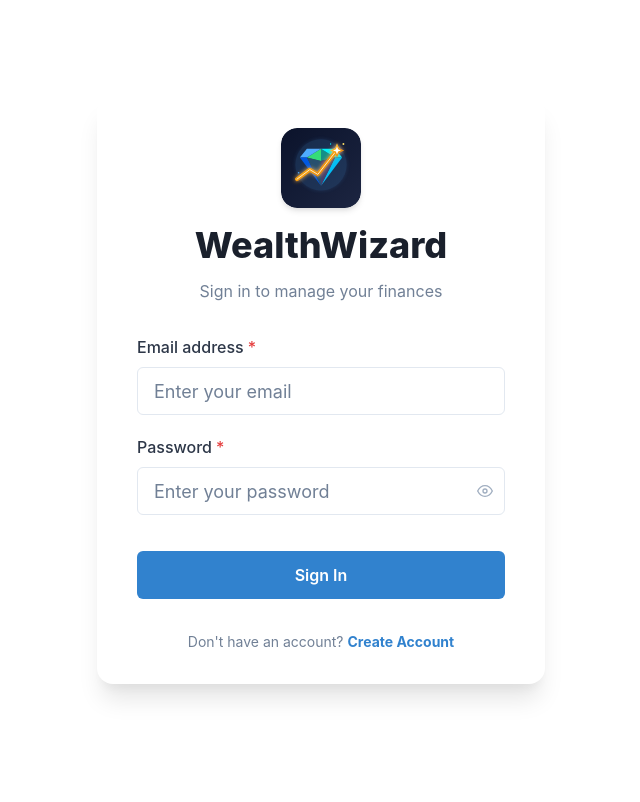
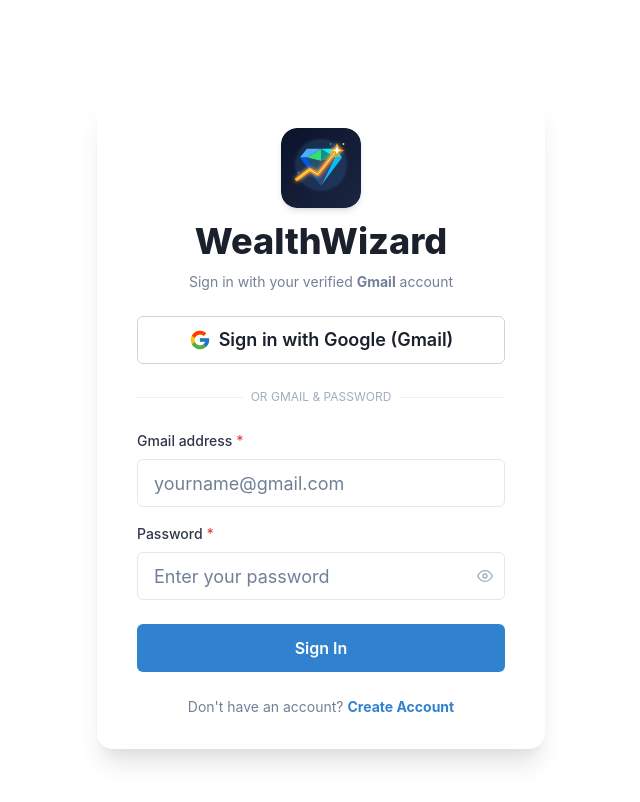
Before and after one commit to NziX/wealthwizard, a React (Create React App) app: page / in a window 1280 px wide. Shown: the top 802 px of the page, without its empty margins (319-959 px from the left). Built offline with nearby package versions, Linux system fonts and the light colour scheme; no server answers.

Commit message:
Restrict registration to valid Gmail accounts and add Google Sign-In

```diff
--- a/src/Login.tsx
+++ b/src/Login.tsx
@@ -15,11 +15,14 @@
   IconButton,
   Image,
   Link,
+  Divider,
+  HStack,
 } from '@chakra-ui/react';
 import { FiEye, FiEyeOff } from 'react-icons/fi';
+import { FcGoogle } from 'react-icons/fc';
 import { motion } from 'framer-motion';
-import { signInWithEmailAndPassword } from 'firebase/auth';
-import { auth } from './firebase';
+import { signInWithEmailAndPassword, signInWithPopup } from 'firebase/auth';
+import { auth, googleProvider } from './firebase';
 
 const MotionBox = motion(Box);
 
@@ -33,7 +36,13 @@
   const [password, setPassword] = useState('');
   const [showPassword, setShowPassword] = useState(false);
   const [isLoading, setIsLoading] = useState(false);
+  const [isGoogleLoading, setIsGoogleLoading] = useState(false);
   const toast = useToast();
+
+  const validateGmail = (emailVal: string) => {
+    const cleanEmail = emailVal.trim().toLowerCase();
+    return cleanEmail.endsWith('@gmail.com') || cleanEmail.endsWith('@googlemail.com');
+  };
 
   const handleLogin = async (e: React.FormEvent) => {
     e.preventDefault();
@@ -49,9 +58,21 @@
       return;
     }
 
+    if (!validateGmail(email)) {
+      toast({
+        title: 'Only Gmail Accounts Allowed',
+        description: 'Please enter a valid @gmail.com address.',
+        status: 'error',
+        duration: 4000,
+        isClosable: true,
+        position: 'top-right',
+      });
+      return;
+    }
+
     setIsLoading(true);
     try {
-      await signInWithEmailAndPassword(auth, email, password);
+      await signInWithEmailAndPassword(auth, email.trim(), password);
       toast({
         title: 'Login Successful',
         description: 'Welcome back to WealthWizard!',
@@ -63,9 +84,9 @@
       onLogin();
     } catch (error: any) {
       let message = `Login failed: ${error.message || 'Please try again.'} (${error.code || 'unknown'})`;
-      if (error.code === 'auth/user-not-found') message = 'No account found with this email. Please sign up.';
+      if (error.code === 'auth/user-not-found') message = 'No account found with this Gmail. Please sign up first.';
       if (error.code === 'auth/wrong-password') message = 'Incorrect password. Please try again.';
-      if (error.code === 'auth/invalid-email') message = 'Please enter a valid email address.';
+      if (error.code === 'auth/invalid-email') message = 'Please enter a valid @gmail.com address.';
       if (error.code === 'auth/too-many-requests') message = 'Too many failed attempts. Please wait and try again.';
       if (error.code === 'auth/invalid-credential') message = 'Incorrect email or password. Please try again.';
       toast({
@@ -78,6 +99,33 @@
       });
     } finally {
       setIsLoading(false);
+    }
+  };
+
+  const handleGoogleLogin = async () => {
+    setIsGoogleLoading(true);
+    try {
+      await signInWithPopup(auth, googleProvider);
+      toast({
+        title: 'Gmail Verified & Signed In!',
+        description: 'Welcome back to WealthWizard!',
+        status: 'success',
+        duration: 3000,
+        isClosable: true,
+        position: 'top-right',
+      });
+      onLogin();
+    } catch (error: any) {
+      toast({
+        title: 'Google Sign In Failed',
+        description: error.message || 'Could not verify Gmail account.',
+        status: 'error',
+        duration: 5000,
+        isClosable: true,
+        position: 'top-right',
+      });
+    } finally {
+      setIsGoogleLoading(false);
     }
   };
 
@@ -95,8 +143,8 @@
           boxShadow={{ base: 'none', sm: 'xl' }}
           borderRadius={{ base: 'none', sm: '2xl' }}
         >
-          <VStack spacing="8">
-            <VStack spacing="3" textAlign="center">
+          <VStack spacing="6">
+            <VStack spacing="2" textAlign="center">
               <Image
                 src={process.env.PUBLIC_URL + '/logo.svg'}
                 alt="WealthWizard Logo"
@@ -108,18 +156,44 @@
               <Heading size="xl" color="brand.900" fontWeight="extrabold">
                 WealthWizard
               </Heading>
-              <Text color="gray.500">Sign in to manage your finances</Text>
+              <Text color="gray.500" fontSize="sm">
+                Sign in with your verified <b>Gmail</b> account
+              </Text>
             </VStack>
+
+            {/* Google 1-Click Verification Button */}
+            <Button
+              w="full"
+              size="lg"
+              variant="outline"
+              leftIcon={<FcGoogle size={22} />}
+              onClick={handleGoogleLogin}
+              isLoading={isGoogleLoading}
+              borderColor="gray.300"
+              _hover={{ bg: 'gray.50' }}
+            >
+              Sign in with Google (Gmail)
+            </Button>
+
+            <HStack w="full">
+              <Divider />
+              <Text fontSize="xs" color="gray.400" whiteSpace="nowrap">
+                OR GMAIL & PASSWORD
+              </Text>
+              <Divider />
+            </HStack>
 
             <Box w="100%">
               <form onSubmit={handleLogin}>
-                <VStack spacing="5">
+                <VStack spacing="4">
                   <FormControl id="email" isRequired>
-                    <FormLabel color="gray.700">Email address</FormLabel>
+                    <FormLabel color="gray.700" fontSize="sm">
+                      Gmail address
+                    </FormLabel>
                     <InputGroup>
                       <Input
                         type="email"
-                        placeholder="Enter your email"
+                        placeholder="yourname@gmail.com"
                         value={email}
                         onChange={(e) => setEmail(e.target.value)}
                         focusBorderColor="brand.500"
@@ -130,7 +204,9 @@
                   </FormControl>
 
                   <FormControl id="password" isRequired>
-                    <FormLabel color="gray.700">Password</FormLabel>
+                    <FormLabel color="gray.700" fontSize="sm">
+                      Password
+                    </FormLabel>
                     <InputGroup>
                       <Input
                         type={showPassword ? 'text' : 'password'}
@@ -159,7 +235,7 @@
                     size="lg"
                     fontSize="md"
                     w="100%"
-                    mt="4"
+                    mt="2"
                     isLoading={isLoading}
                     loadingText="Signing In..."
                     _hover={{ transform: 'translateY(-2px)', boxShadow: 'lg' }}
--- a/src/SignUp.tsx
+++ b/src/SignUp.tsx
@@ -15,11 +15,14 @@
   IconButton,
   Image,
   Link,
+  Divider,
+  HStack,
 } from '@chakra-ui/react';
 import { FiEye, FiEyeOff } from 'react-icons/fi';
+import { FcGoogle } from 'react-icons/fc';
 import { motion } from 'framer-motion';
-import { createUserWithEmailAndPassword } from 'firebase/auth';
-import { auth } from './firebase';
+import { createUserWithEmailAndPassword, sendEmailVerification, signInWithPopup } from 'firebase/auth';
+import { auth, googleProvider } from './firebase';
 
 const MotionBox = motion(Box);
 
@@ -34,7 +37,13 @@
   const [confirmPassword, setConfirmPassword] = useState('');
   const [showPassword, setShowPassword] = useState(false);
   const [isLoading, setIsLoading] = useState(false);
+  const [isGoogleLoading, setIsGoogleLoading] = useState(false);
   const toast = useToast();
+
+  const validateGmail = (emailVal: string) => {
+    const cleanEmail = emailVal.trim().toLowerCase();
+    return cleanEmail.endsWith('@gmail.com') || cleanEmail.endsWith('@googlemail.com');
+  };
 
   const handleSignUp = async (e: React.FormEvent) => {
     e.preventDefault();
@@ -45,6 +54,18 @@
         description: 'Please fill in all fields.',
         status: 'error',
         duration: 3000,
+        isClosable: true,
+        position: 'top-right',
+      });
+      return;
+    }
+
+    if (!validateGmail(email)) {
+      toast({
+        title: 'Only Gmail Accounts Allowed',
+        description: 'Please enter a valid @gmail.com address.',
+        status: 'error',
+        duration: 4000,
         isClosable: true,
         position: 'top-right',
       });
@@ -77,20 +98,23 @@
 
     setIsLoading(true);
     try {
-      await createUserWithEmailAndPassword(auth, email, password);
+      const userCred = await createUserWithEmailAndPassword(auth, email.trim(), password);
+      // Send real email verification to their Gmail inbox
+      await sendEmailVerification(userCred.user);
+
       toast({
-        title: 'Account Created!',
-        description: 'Welcome to WealthWizard! Your account is ready.',
+        title: 'Account Created & Verification Sent!',
+        description: 'A verification link has been sent to your Gmail inbox. Welcome to WealthWizard!',
         status: 'success',
-        duration: 3000,
+        duration: 5000,
         isClosable: true,
         position: 'top-right',
       });
       onSignUp();
     } catch (error: any) {
       let message = `Failed to create account: ${error.message || 'Please try again.'} (${error.code || 'unknown'})`;
-      if (error.code === 'auth/email-already-in-use') message = 'This email is already registered. Please log in.';
-      if (error.code === 'auth/invalid-email') message = 'Please enter a valid email address.';
+      if (error.code === 'auth/email-already-in-use') message = 'This Gmail address is already registered. Please log in.';
+      if (error.code === 'auth/invalid-email') message = 'Please enter a valid @gmail.com address.';
       if (error.code === 'auth/weak-password') message = 'Password is too weak. Use at least 6 characters.';
       toast({
         title: 'Sign Up Failed',
@@ -102,6 +126,33 @@
       });
     } finally {
       setIsLoading(false);
+    }
+  };
+
+  const handleGoogleSignUp = async () => {
+    setIsGoogleLoading(true);
+    try {
+      await signInWithPopup(auth, googleProvider);
+      toast({
+        title: 'Gmail Verified & Signed In!',
+        description: 'Successfully authenticated with your real Google/Gmail account.',
+        status: 'success',
+        duration: 3000,
+        isClosable: true,
+        position: 'top-right',
+      });
+      onSignUp();
+    } catch (error: any) {
+      toast({
+        title: 'Google Sign In Failed',
+        description: error.message || 'Could not verify Gmail account.',
+        status: 'error',
+        duration: 5000,
+        isClosable: true,
+        position: 'top-right',
+      });
+    } finally {
+      setIsGoogleLoading(false);
     }
   };
 
@@ -119,8 +170,8 @@
           boxShadow={{ base: 'none', sm: 'xl' }}
           borderRadius={{ base: 'none', sm: '2xl' }}
         >
-          <VStack spacing="8">
-            <VStack spacing="3" textAlign="center">
+          <VStack spacing="6">
+            <VStack spacing="2" textAlign="center">
               <Image
                 src={process.env.PUBLIC_URL + '/logo.svg'}
                 alt="WealthWizard Logo"
@@ -132,17 +183,43 @@
               <Heading size="xl" fontWeight="extrabold">
                 Create Account
               </Heading>
-              <Text color="gray.500">Join WealthWizard and take control of your finances</Text>
+              <Text color="gray.500" fontSize="sm">
+                Only valid <b>@gmail.com</b> accounts are allowed
+              </Text>
             </VStack>
+
+            {/* Google 1-Click Verification Button */}
+            <Button
+              w="full"
+              size="lg"
+              variant="outline"
+              leftIcon={<FcGoogle size={22} />}
+              onClick={handleGoogleSignUp}
+              isLoading={isGoogleLoading}
+              borderColor="gray.300"
+              _hover={{ bg: 'gray.50' }}
+            >
+              Sign up with Google (Gmail)
+            </Button>
+
+            <HStack w="full">
+              <Divider />
+              <Text fontSize="xs" color="gray.400" whiteSpace="nowrap">
+                OR GMAIL FORM
+              </Text>
+              <Divider />
+            </HStack>
 
             <Box w="100%">
               <form onSubmit={handleSignUp}>
-                <VStack spacing="5">
+                <VStack spacing="4">
                   <FormControl id="signup-email" isRequired>
-                    <FormLabel color="gray.700">Email address</FormLabel>
+                    <FormLabel color="gray.700" fontSize="sm">
+                      Gmail Address (@gmail.com)
+                    </FormLabel>
                     <Input
                       type="email"
-                      placeholder="Enter your email"
+                      placeholder="yourname@gmail.com"
                       value={email}
                       onChange={(e) => setEmail(e.target.value)}
                       focusBorderColor="blue.500"
@@ -151,7 +228,9 @@
                   </FormControl>
 
                   <FormControl id="signup-password" isRequired>
-                    <FormLabel color="gray.700">Password</FormLabel>
+                    <FormLabel color="gray.700" fontSize="sm">
+                      Password
+                    </FormLabel>
                     <InputGroup size="lg">
                       <Input
                         type={showPassword ? 'text' : 'password'}
@@ -174,7 +253,9 @@
                   </FormControl>
 
                   <FormControl id="confirm-password" isRequired>
-                    <FormLabel color="gray.700">Confirm Password</FormLabel>
+                    <FormLabel color="gray.700" fontSize="sm">
+                      Confirm Password
+                    </FormLabel>
                     <Input
                       type={showPassword ? 'text' : 'password'}
                       placeholder="Repeat your password"
@@ -191,10 +272,10 @@
                     size="lg"
                     w="full"
                     isLoading={isLoading}
-                    loadingText="Creating Account..."
+                    loadingText="Registering..."
                     mt={2}
                   >
-                    Create Account
+                    Register with Gmail
                   </Button>
                 </VStack>
               </form>
--- a/src/firebase.ts
+++ b/src/firebase.ts
@@ -1,6 +1,6 @@
 // Firebase Configuration for WealthWizard
 import { initializeApp } from 'firebase/app';
-import { getAuth } from 'firebase/auth';
+import { getAuth, GoogleAuthProvider } from 'firebase/auth';
 import { getFirestore } from 'firebase/firestore';
 
 const firebaseConfig = {
@@ -16,8 +16,9 @@
 // Initialize Firebase
 const app = initializeApp(firebaseConfig);
 
-// Initialize Firebase Authentication
+// Initialize Firebase Authentication & Google Provider
 export const auth = getAuth(app);
+export const googleProvider = new GoogleAuthProvider();
 
 // Initialize Firestore Database
 export const db = getFirestore(app);
```
